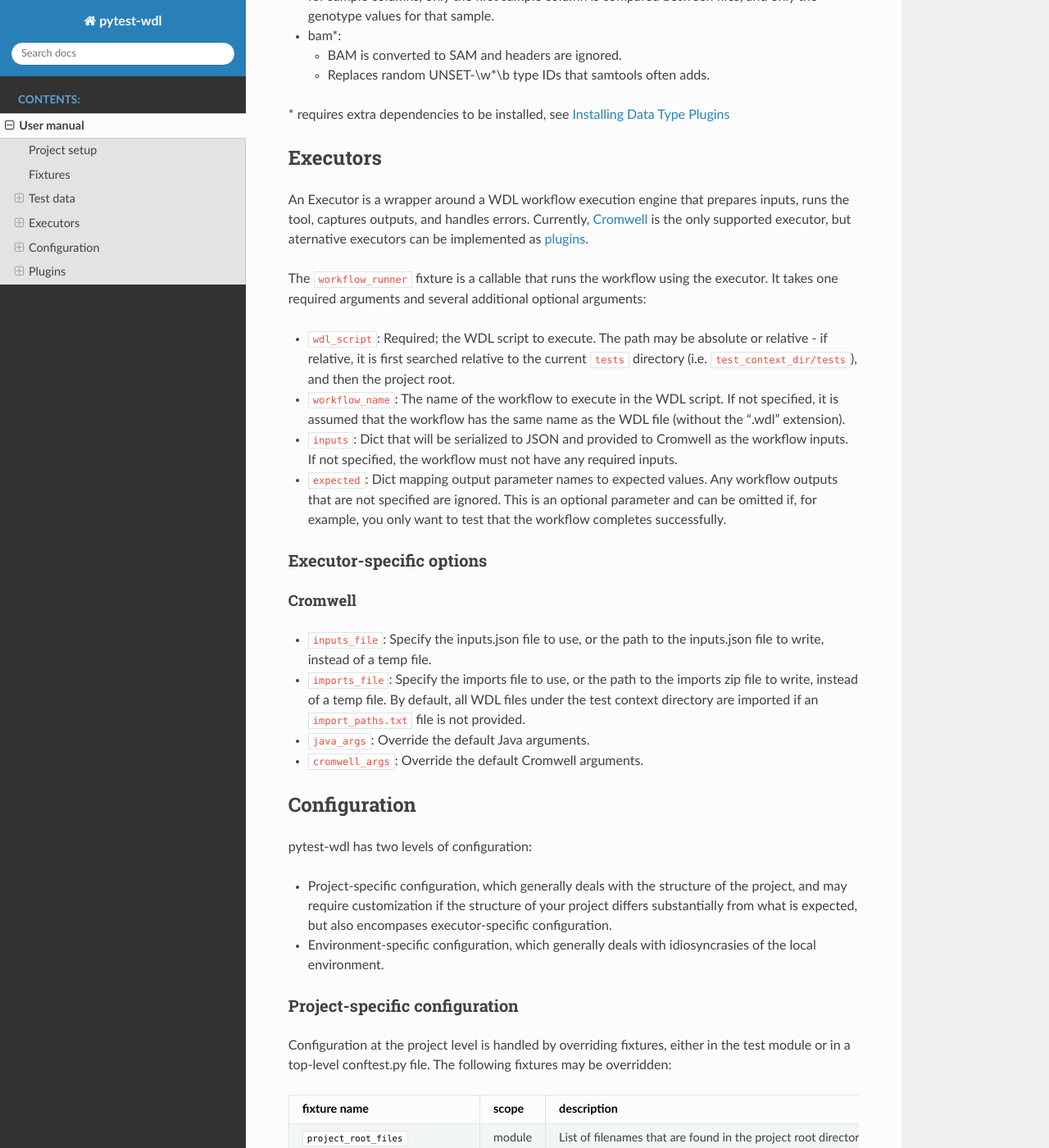
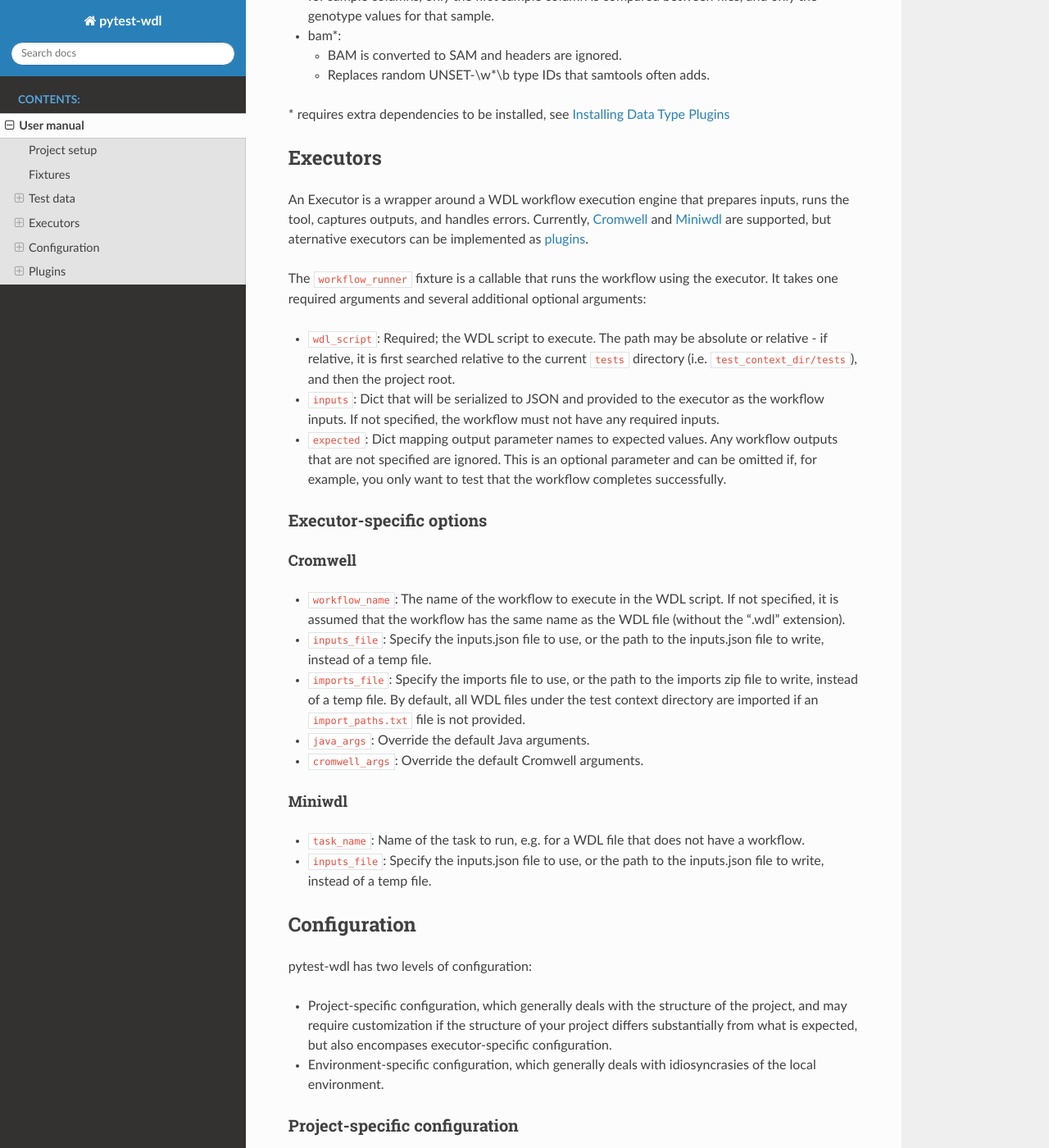
Before and after one commit to EliLillyCo/pytest-wdl, a Sphinx documentation site: the page built from docs/source/manual.md, in a window 1280 px wide and 1400 px high, scrolled down 4040 px. Shown: the whole window at 82% size. Built offline with Sphinx 7.4.7 and the Read the Docs theme 2.0.0, drawn with Linux system fonts in a browser that asks for light colours; pages that are not in the unit, such as notebooks, are missing from menus; some of the changed text lies outside the part shown.

Commit message:
Update docs

```diff
--- a/docs/source/manual.md
+++ b/docs/source/manual.md
@@ -144,23 +144,28 @@ Available types:
 
 ## Executors
 
-An Executor is a wrapper around a WDL workflow execution engine that prepares inputs, runs the tool, captures outputs, and handles errors. Currently, [Cromwell](https://cromwell.readthedocs.io/) is the only supported executor, but aternative executors can be implemented as [plugins](#plugins).
+An Executor is a wrapper around a WDL workflow execution engine that prepares inputs, runs the tool, captures outputs, and handles errors. Currently, [Cromwell](https://cromwell.readthedocs.io/) and [Miniwdl](https://github.com/chanzuckerberg/miniwdl) are supported, but aternative executors can be implemented as [plugins](#plugins).
 
 The `workflow_runner` fixture is a callable that runs the workflow using the executor. It takes one required arguments and several additional optional arguments:
 
 * `wdl_script`: Required; the WDL script to execute. The path may be absolute or relative - if relative, it is first searched relative to the current `tests` directory (i.e. `test_context_dir/tests`), and then the project root.
-* `workflow_name`: The name of the workflow to execute in the WDL script. If not specified, it is assumed that the workflow has the same name as the WDL file (without the ".wdl" extension).
-* `inputs`: Dict that will be serialized to JSON and provided to Cromwell as the workflow inputs. If not specified, the workflow must not have any required inputs.
+* `inputs`: Dict that will be serialized to JSON and provided to the executor as the workflow inputs. If not specified, the workflow must not have any required inputs.
 * `expected`: Dict mapping output parameter names to expected values. Any workflow outputs that are not specified are ignored. This is an optional parameter and can be omitted if, for example, you only want to test that the workflow completes successfully.
 
 ### Executor-specific options
 
 #### Cromwell
 
+* `workflow_name`: The name of the workflow to execute in the WDL script. If not specified, it is assumed that the workflow has the same name as the WDL file (without the ".wdl" extension).
 * `inputs_file`: Specify the inputs.json file to use, or the path to the inputs.json file to write, instead of a temp file.
 * `imports_file`: Specify the imports file to use, or the path to the imports zip file to write, instead of a temp file. By default, all WDL files under the test context directory are imported if an `import_paths.txt` file is not provided.
 * `java_args`: Override the default Java arguments.
 * `cromwell_args`: Override the default Cromwell arguments.
+
+#### Miniwdl
+
+* `task_name`: Name of the task to run, e.g. for a WDL file that does not have a workflow.
+* `inputs_file`: Specify the inputs.json file to use, or the path to the inputs.json file to write, instead of a temp file.
 
 ## Configuration
 
@@ -210,7 +215,8 @@ The available configuration options are listed in the following table:
 | `proxies` | Configurable | Proxy server information; see details below | None | Use environment variable(s) to configure your proxy server(s), if any |
 | `http_headers` | Configurable | HTTP header configuration that applies to all URLs matching a given pattern; see details below | None | Configure headers by URL pattern; configure headers for specific URLs in the test_data.json file |
 | `show_progress` | N/A | Whether to show progress bars when downloading files | False | |
-| `executors` |Executor-dependent | Configuration options specific to each executor; see below | None | |
+| `default_executors` | PYTEST_WDL_EXECUTORS | List of executor names to run by default | \["cromwell"\] | |
+| `executors` | Executor-dependent | Configuration options specific to each executor; see below | None | |
 | N/A | `LOGLEVEL` | Level of detail to log; can set to 'DEBUG', 'INFO', 'WARNING', or 'ERROR' | 'WARNING' | Use 'DEBUG' when developing plugins/fixtures/etc., otherwise 'WARNING' |
 
 ##### Proxies
```
Also changed, not shown: README.md (+2 -2 lines).
